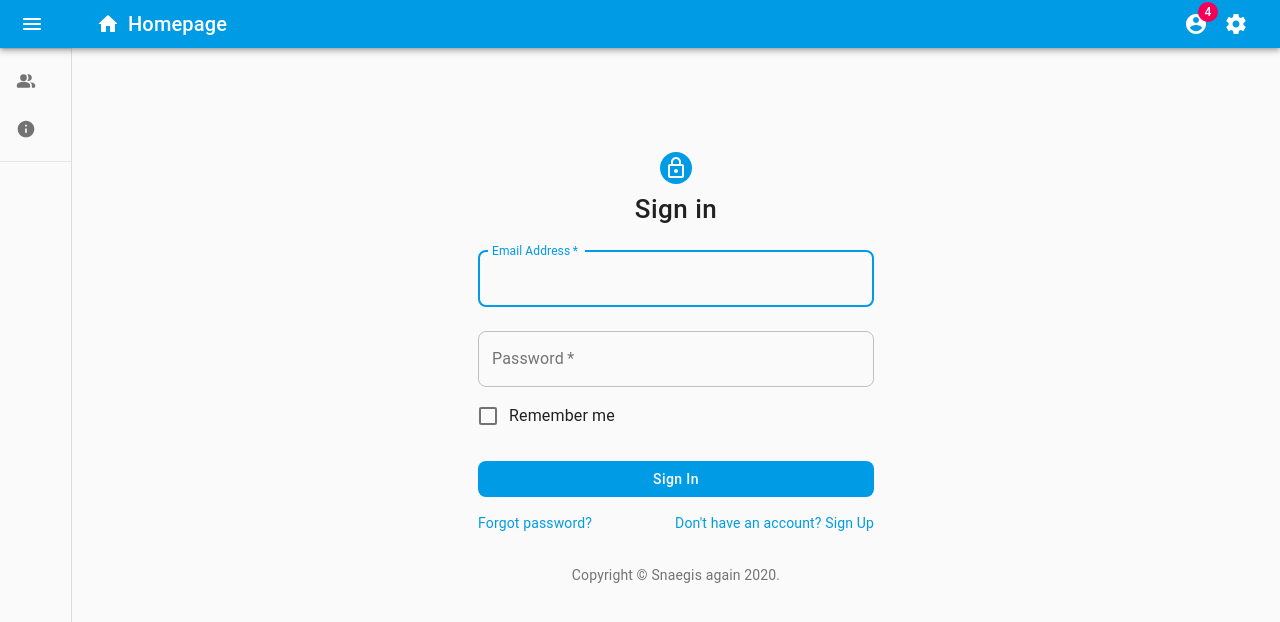
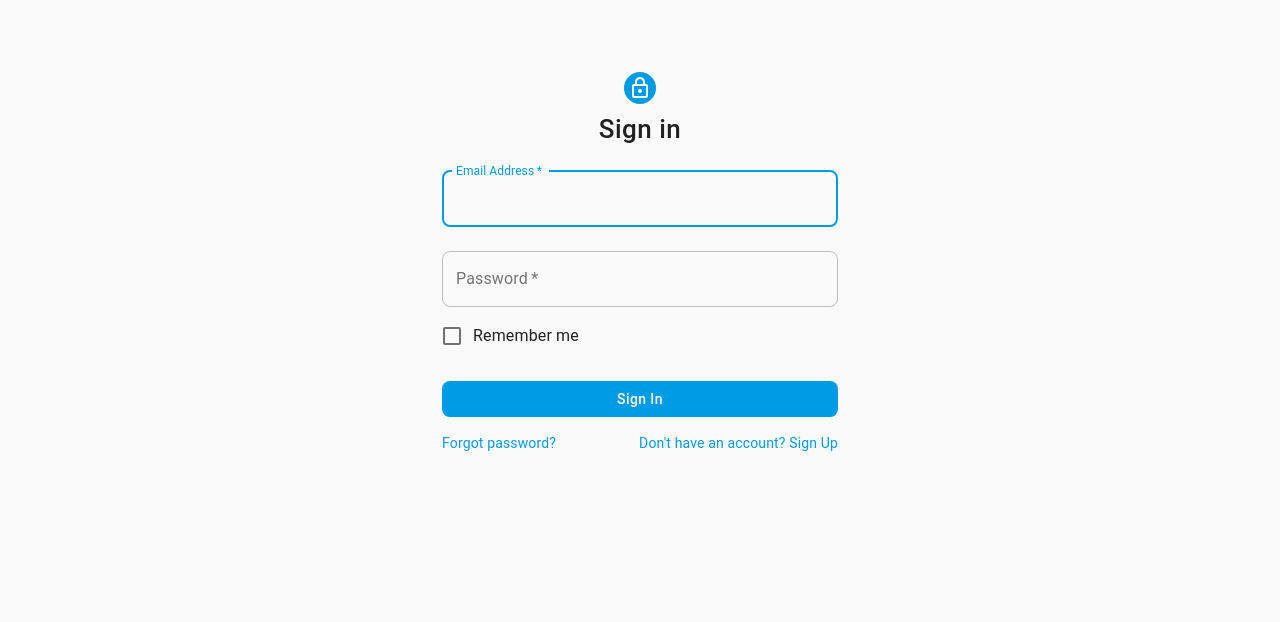
Before and after one commit to JonesTPG/fullstack-theme-base, a React (Create React App) app in the folder front-end/: page /login in a window 1280 px wide. Shown: the top 622 px of the page. Built offline with nearby package versions, Linux system fonts and the light colour scheme; what apollo-link-ws would draw is missing.

Commit message:
Login page update

```diff
--- a/front-end/src/App.jsx
+++ b/front-end/src/App.jsx
@@ -1,6 +1,6 @@
 import React from "react";
 import Admin from "./components/admin/Admin";
-import LoginPage from "./components/login/LoginPage";
+import Login from "./components/login/Login";
 import { BrowserRouter as Router, Route } from "react-router-dom";
 import SignUpPage from "./components/register/SignUpPage";
 import { createMuiTheme, ThemeProvider } from "@material-ui/core/styles";
@@ -121,7 +121,7 @@ const App = () => {
     <div className="App">
       <Router>
         <ThemeProvider theme={theme}>
-          <Route exact path="/login" render={() => <LoginPage />} />
+          <Route exact path="/login" render={() => <Login />} />
           <Route exact path="/signup" render={() => <SignUpPage />} />
           <Route exact path="/" render={() => <HomePage />} />
           <Route exact path="/admin" render={() => <Admin />} />
--- a/front-end/src/components/login/Login.jsx
+++ b/front-end/src/components/login/Login.jsx
@@ -25,7 +25,7 @@ const Login = props => {
   const [login] = useMutation(LOGIN, {
     onCompleted({ login }) {
       window.localStorage.setItem("theme-base-token", login.value);
-      props.history.push("/");
+      props.history.push("/login");
     },
     onError({ error }) {
       console.log("error");
--- a/front-end/src/components/login/LoginPage.jsx
+++ /dev/null
@@ -1,13 +0,0 @@
-import React from 'react';
-import Login from './Login';
-import PageBase from "../PageBase"
-
-export default function LoginPage() {
-  return (
-    <>
-      <PageBase >
-        <Login />
-      </PageBase>
-    </>
-  )
-}
```
